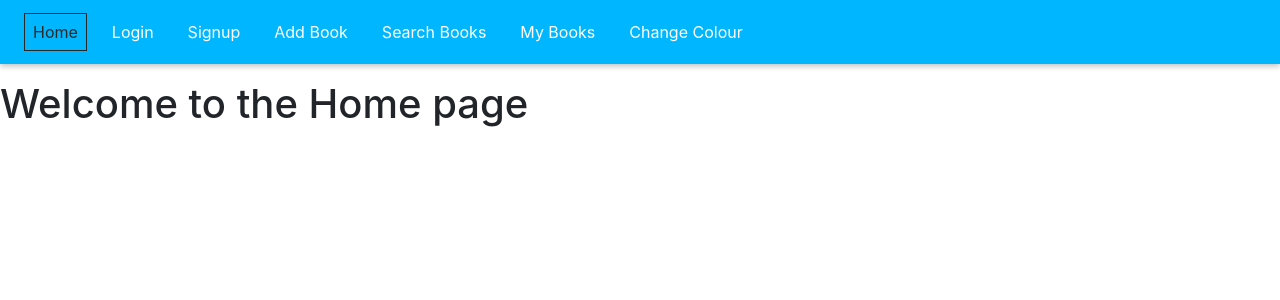
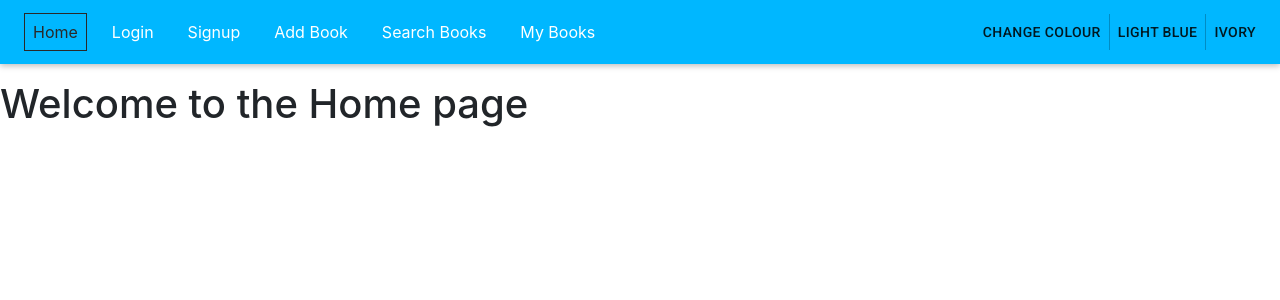
Before and after one commit to MimiMicek/react-library-project, a React (Create React App) app in the folder client/: page / in a window 1280 px wide. Shown: the top 300 px of the page. Built offline with nearby package versions, Linux system fonts and the light colour scheme; no server answers.

Commit message:
sockets header buttons applied

```diff
--- a/client/src/App.js
+++ b/client/src/App.js
@@ -9,7 +9,6 @@ import Signup from './components/user/Signup';
 import Header from './components/navigation/Header';
 import {Router, Route, Redirect, Switch} from 'react-router-dom';
 import history from './history';
-import ChangeColour from './components/colour/ChangeColour';
 export default class App extends React.Component{
 
   state = {
@@ -58,9 +57,6 @@ callBackendAPI = async () => {
             <Route path="/signup" exact>
               <Signup/>
             </Route>
-            <Route path="/change-colour" exact>
-              <ChangeColour/>
-            </Route>
             <Redirect to="/"/>
           </Switch>
         </main>
--- a/client/src/components/colour/ChangeColour.js
+++ b/client/src/components/colour/ChangeColour.js
@@ -1,19 +1,20 @@
 import React from 'react';
 import Button from '@material-ui/core/Button';
-import socketIOClient from 'socket.io-client'
+import ButtonGroup from '@material-ui/core/ButtonGroup';
+import socketIOClient from 'socket.io-client';
 
 export default class ChangeColour extends React.Component{
     constructor() {
         super();
         this.state = {
           endpoint: "localhost:8080",
-          color: 'white'
+          color: "white"
         };
       }
 
       send = () => {
         const socket = socketIOClient(this.state.endpoint);
-        socket.emit('change color', this.state.color)
+        socket.emit("change color", this.state.color)
       }
 
       setColor = (color) => {
@@ -23,7 +24,7 @@ export default class ChangeColour extends React.Component{
       componentDidMount = () => {
         const socket = socketIOClient(this.state.endpoint);
         setInterval(this.send(), 1000)
-        socket.on('change color', (col) => {
+        socket.on("change color", (col) => {
             document.body.style.backgroundColor = col
         })
     }
@@ -31,15 +32,17 @@ export default class ChangeColour extends React.Component{
     render(){
 
         const socket = socketIOClient(this.state.endpoint);
-            socket.on('change color', (col) => {
+            socket.on("change color", (col) => {
             document.body.style.backgroundColor = col
             })
 
         return(
-            <div style={{ textAlign: "center" }}>
-              <button onClick={() => this.send() }>Change Color</button>
-              <button id="blue" onClick={() => this.setColor('lightskyblue')}>Blue</button>
-              <button id="pink" onClick={() => this.setColor('bisque')}>Pink</button>
+            <div>
+              <ButtonGroup variant="text" aria-label="text primary button group">
+                <Button onClick={() => this.send() }>Change Colour</Button>
+                <Button id="light-blue" onClick={() => this.setColor("LightBlue")}>Light Blue</Button>
+                <Button id="ivory" onClick={() => this.setColor("Ivory")}>Ivory</Button>
+              </ButtonGroup>
             </div>
         )
     }
--- a/client/src/components/navigation/Header.js
+++ b/client/src/components/navigation/Header.js
@@ -3,6 +3,7 @@ import './Header.css';
 import NavLinks from './NavLinks';
 import HamburgerMenu from './HamburgerMenu';
 import Backdrop from './Backdrop';
+import ChangeColour from '../colour/ChangeColour';
 
 const Header = props => {
 
@@ -34,6 +35,8 @@ const Header = props => {
                 <nav className="nav-header">
                     <NavLinks/>
                 </nav>
+                <ChangeColour/>
+
             </header>
             </React.Fragment>
         );
--- a/client/src/components/navigation/NavLinks.js
+++ b/client/src/components/navigation/NavLinks.js
@@ -1,8 +1,6 @@
 import React from 'react';
 import {NavLink} from 'react-router-dom';
 import './NavLinks.css';
-
-
 export default class NavLinks extends React.Component{
     render(){
         return(
@@ -25,10 +23,7 @@ export default class NavLinks extends React.Component{
                <li>
                    <NavLink to="/my-books">My Books</NavLink>
                </li>
-               <li>
-                   <NavLink to="/change-colour">Change Colour</NavLink>
-               </li>
-           </ul>
+            </ul>
         );
     }
 }
```
